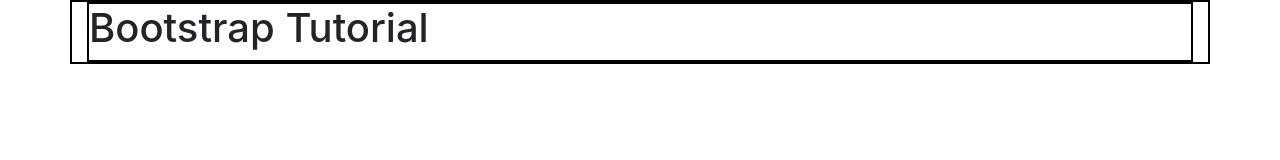
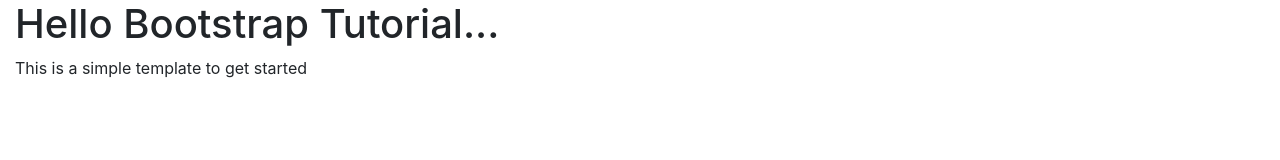
Before and after one commit to MrPerdition/Bootstrap-Tutorial, a plain HTML site: page 00 _ Template/index.html in a window 1280 px wide. Drawn offline with nearby package versions, Linux system fonts and the light colour scheme.

Commit message:
template fix

```diff
--- a/00 _ Template/index.html
+++ b/00 _ Template/index.html
@@ -15,13 +15,10 @@
 
 <body>
 
-    <div style="border: 2px solid black" class="container">
-        <div style="border: 2px solid black" class="page-header">
-            <h1>Bootstrap Tutorial</h1>
-        </div>
+    <div class="container-fluid">
+        <h1>Hello Bootstrap Tutorial...</h1>
+        <p>This is a simple template to get started</p>
     </div>
-
-
 
 
     <!-- Optional JavaScript -->
```
